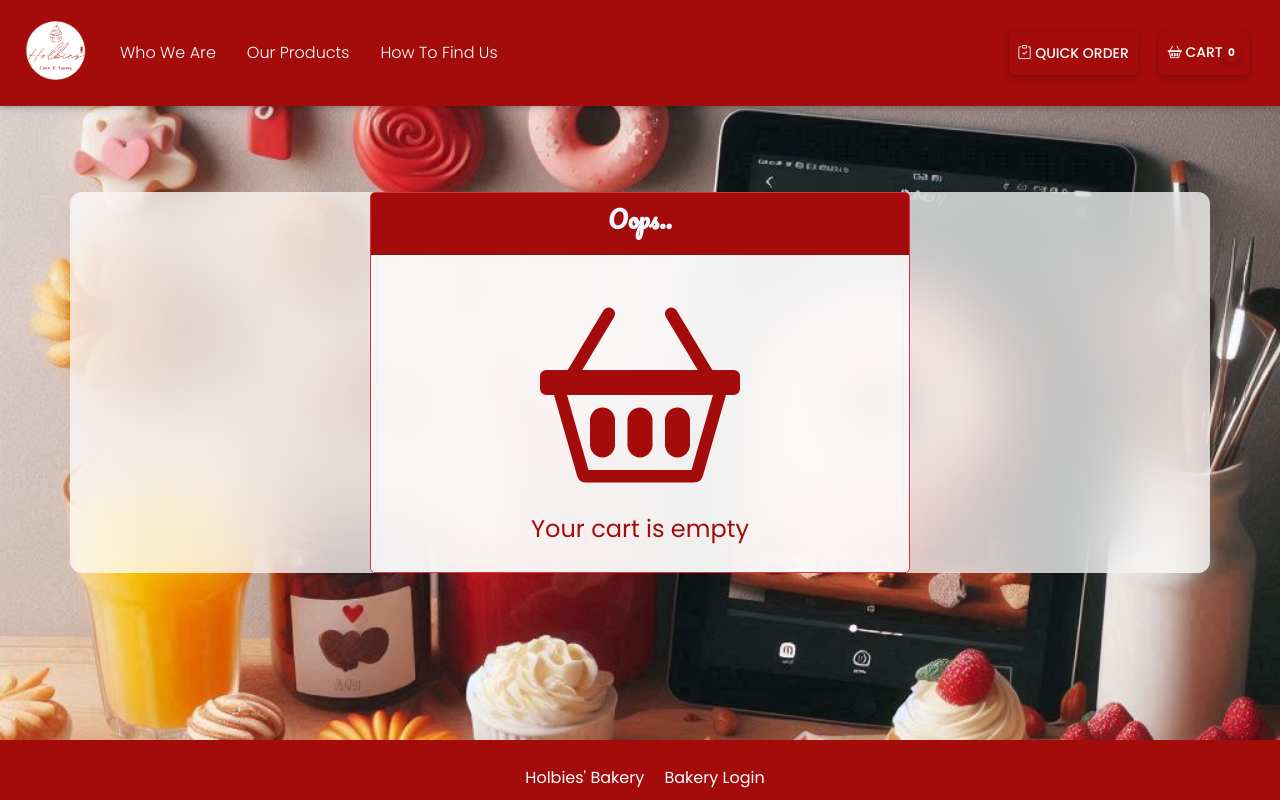
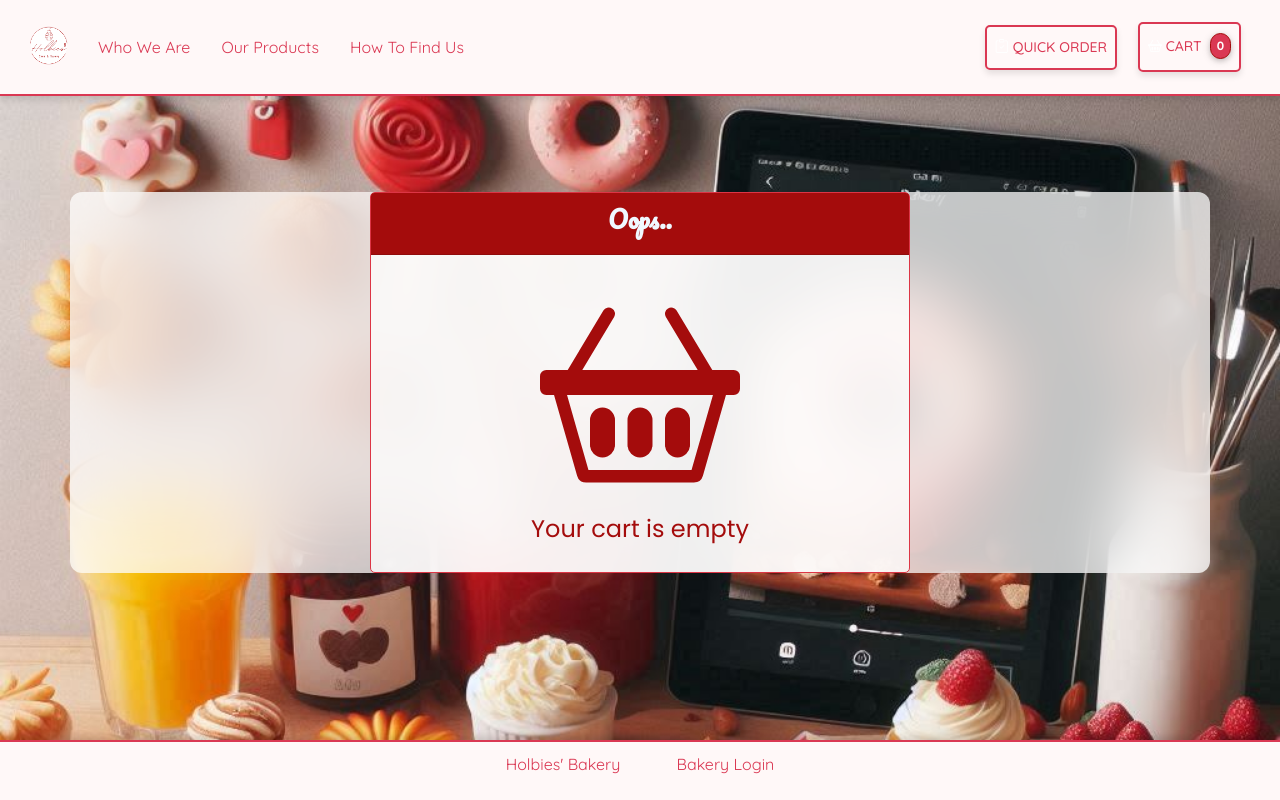
Before and after one commit to lunarinaa/holbertonschool-portfolio_project, a Django app: page /cart/ in a window 1280 px wide. Run offline with Django 3.2, Linux system fonts and the light colour scheme; some libraries are stand-ins or nearby versions.

Commit message:
New styles for navbar and footer

```diff
--- a/holbies_bakery/customer/templates/customer/footer.html
+++ b/holbies_bakery/customer/templates/customer/footer.html
@@ -1,9 +1,39 @@
 {% load static %}
-<footer class="footer">
+<footer class="footer fixed-bottom">
     <link rel="stylesheet" href="{% static 'css/footer.css' %}">
 
-    <div class="footer-copyright text-center py-3">
+    <style>
+        @import url('https://fonts.googleapis.com/css2?family=Pacifico&family=Quicksand:wght@400;500;700&display=swap');
+
+        .footer {
+            background-color: #fff8f8;
+            padding: 10px 0;
+            border-top: 2px solid #da3853;
+            box-shadow: 0 -4px 6px rgba(0, 0, 0, 0.1);
+            text-align: center;
+        }
+        .footer a {
+            font-family: 'Quicksand', sans-serif;
+            color: #da3853;
+            font-size: 1rem;
+            text-decoration: none;
+            margin: 0 1rem;
+            transition: background-color 0.3s ease, color 0.3s ease;
+            padding: 5px 10px;
+            border-radius: 5px;
+        }
+        .footer a:hover {
+            background-color: #da3853;
+            color: #FFFFFF;
+            text-decoration: none;
+        }
+        .footer .ml-3 {
+            margin-left: 1.5rem;
+        }
+    </style>
+
+    <div class="footer-content">
         <a href="http://localhost:8000">Holbies' Bakery</a>
-        <a class="ml-3" href="{% url 'dashboard' %}"> Bakery Login</a>
+        <a class="ml-3" href="{% url 'dashboard' %}">Bakery Login</a>
     </div>
 </footer>
--- a/holbies_bakery/customer/templates/customer/navigation.html
+++ b/holbies_bakery/customer/templates/customer/navigation.html
@@ -2,6 +2,62 @@
 <link rel="stylesheet" href="{% static 'css/navigation.css' %}">
 <link rel="stylesheet" href="https://cdnjs.cloudflare.com/ajax/libs/bootstrap-icons/1.10.0/font/bootstrap-icons.min.css">
 <link rel="stylesheet" href="https://stackpath.bootstrapcdn.com/bootstrap/4.5.2/css/bootstrap.min.css">
+
+<style>
+    @import url('https://fonts.googleapis.com/css2?family=Pacifico&family=Quicksand:wght@400;500;700&display=swap');
+
+    body {
+        font-family: 'Quicksand', sans-serif;
+        background: linear-gradient(135deg, #ffffff90 0%, #ff242486 100%);
+        margin: 0;
+    }
+    .navbar {
+        background-color: #fff8f8;
+        box-shadow: 0 4px 6px rgba(0, 0, 0, 0.1);
+        padding: 1rem 1.5rem;
+        border-bottom: 2px solid #da3853;
+    }
+    .navbar-brand img {
+        height: 50px;
+    }
+    .nav-link {
+        font-family: 'Quicksand', sans-serif;
+        color: #da3853 !important;
+        font-size: 1rem;
+        margin-right: 1rem;
+        transition: color 0.3s ease;
+    }
+    .nav-link:hover {
+        color: #A40C0C !important;
+    }
+    .btn-custom {
+        padding: 10px 20px;
+        border: 2px solid #da3853;
+        border-radius: 30px;
+        background-color: transparent;
+        color: #da3853;
+        cursor: pointer;
+        transition: all 0.3s ease;
+        display: flex;
+        align-items: center;
+        justify-content: center;
+        box-shadow: 0 4px 6px rgba(0, 0, 0, 0.1);
+        text-decoration: none !important;
+    }
+    .btn-custom:hover {
+        background-color: #da3853;
+        color: #FFFFFF;
+        border: 2px solid #A40C0C;
+    }
+    .badge {
+        background-color: #da3853;
+        color: #FFFFFF;
+        font-size: 0.75rem;
+        padding: 0.5em;
+        border-radius: 50%;
+        margin-left: 0.5rem;
+    }
+</style>
 
 <nav class="navbar navbar-expand-lg fixed-top">
   <a class="navbar-brand" href="{% url 'index' %}">
@@ -29,9 +85,7 @@
     </ul>
     <ul class="navbar-nav">
       <li class="nav-item">
-        <a class="btn btn-custom nav-link" href="{% url 'cart_summary' %}"><i class="bi bi-basket2"></i> cart<span class="badge rounded-pill" id="cart_quantity">
-          {{ total_quantity }}
-      </span></a>
+        <a class="btn btn-custom nav-link" href="{% url 'cart_summary' %}"><i class="bi bi-basket2"></i> Cart<span class="badge rounded-pill" id="cart_quantity">{{ total_quantity }}</span></a>
       </li>
     </ul>
   </div>
```
